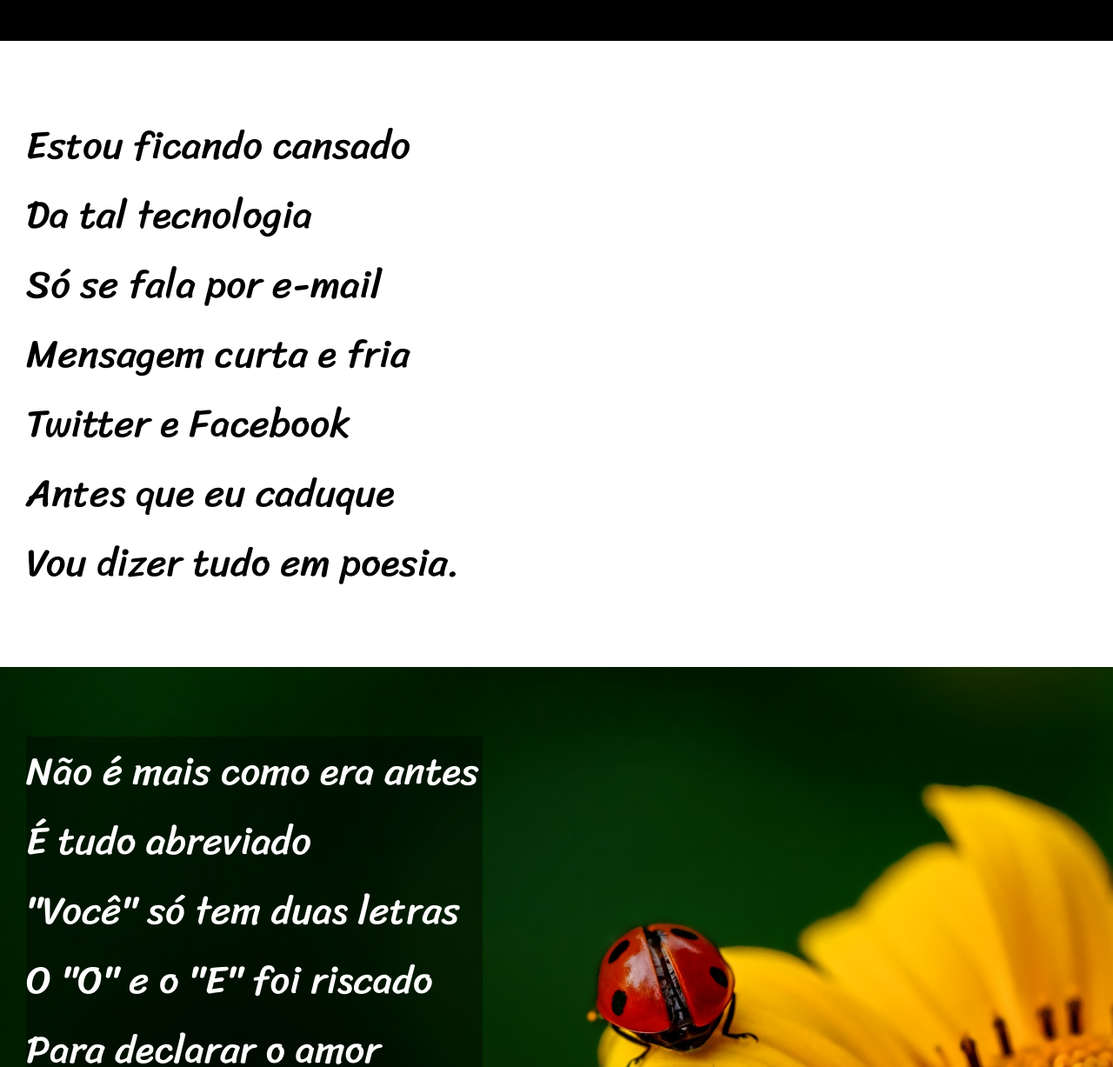
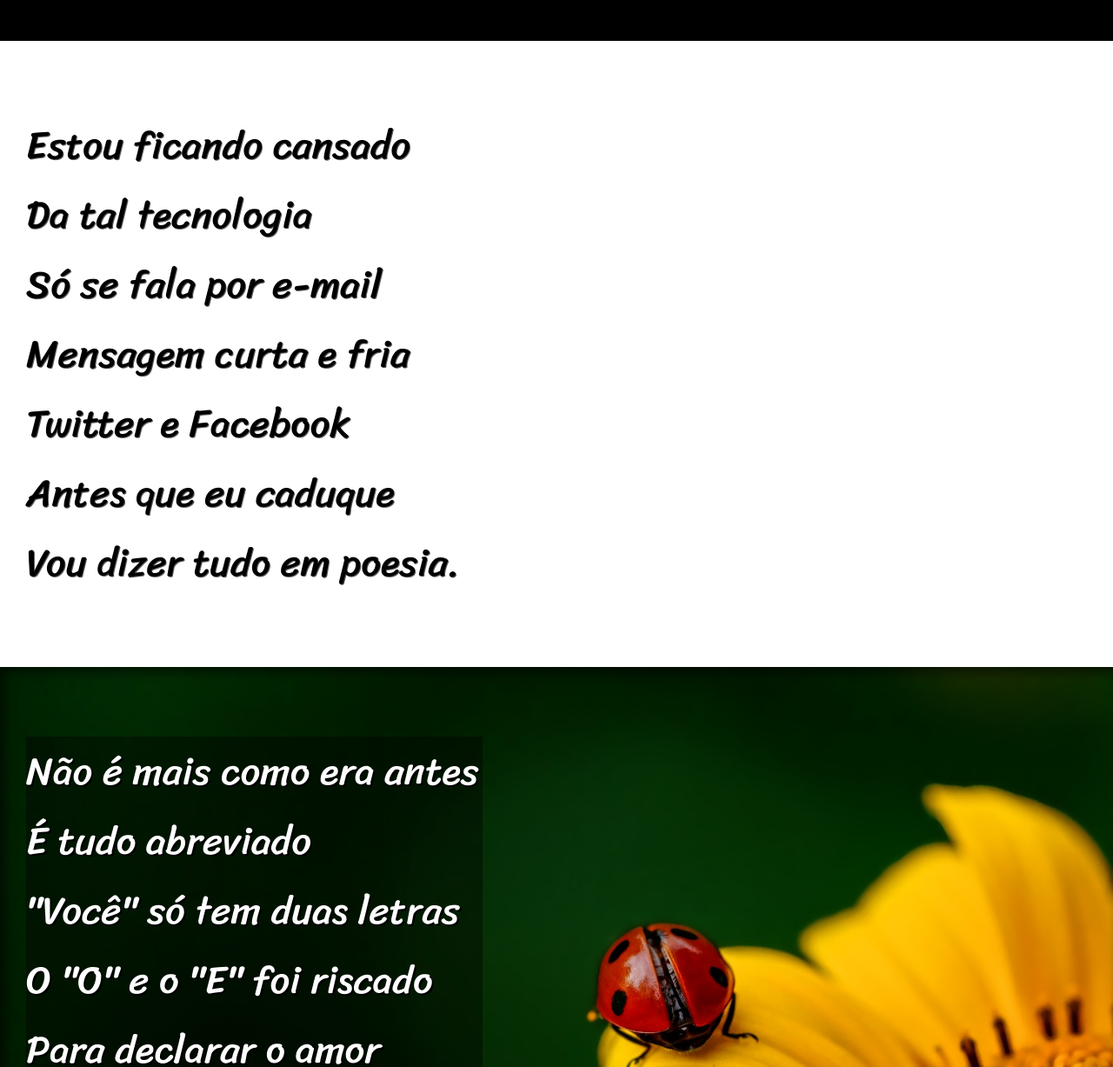
Before and after one commit to Carlos-Diasz/projeto-paralax, a plain HTML site: page index.html in a window 1280 px wide. Shown: the part 213-1440 px from the top of the page at 87% size. Drawn offline with Linux system fonts and the light colour scheme.

Commit message:
Sombras
Adicionei sombras "inset" no efeito paralax, alem de adicionar uma pequena sombra nas letras do poema.

```diff
--- a/style.css
+++ b/style.css
@@ -60,13 +60,14 @@ section {
 .estrofe_Branca {
     background-color: #FFF;
     padding: 80px 0px;
-    box-shadow: 10px 10px 10px black;
+    box-shadow: 10px 10px 10px 10px black;
 }
 
 .versos_FundoBranco {
     font-family: var(--fonte2);
     font-size: 3.5vw;
     margin-left: 30px;
+    text-shadow: 1px 1px 0px #000000a4;
 
 }
 
@@ -75,6 +76,7 @@ section {
     background-image: url(imagens/background001.jpg);
     background-size: cover;
     background-attachment: fixed;
+    box-shadow: inset 6px 6px 13px 0px #00000093;
 
 }
 
@@ -85,7 +87,7 @@ section {
     font-family: var(--fonte2);
     font-size: 3.5vw;
     margin-left: 30px;
-
+    text-shadow: 2px 2px 0px #000000;
 }
 
 .separacaoDeVerso {
@@ -97,6 +99,7 @@ section {
     background-image: url(imagens/background002.jpg);
     background-size: cover;
     background-attachment: fixed;
+    box-shadow: inset 6px 6px 13px 0px #00000093;
 }
 
 footer {
```
